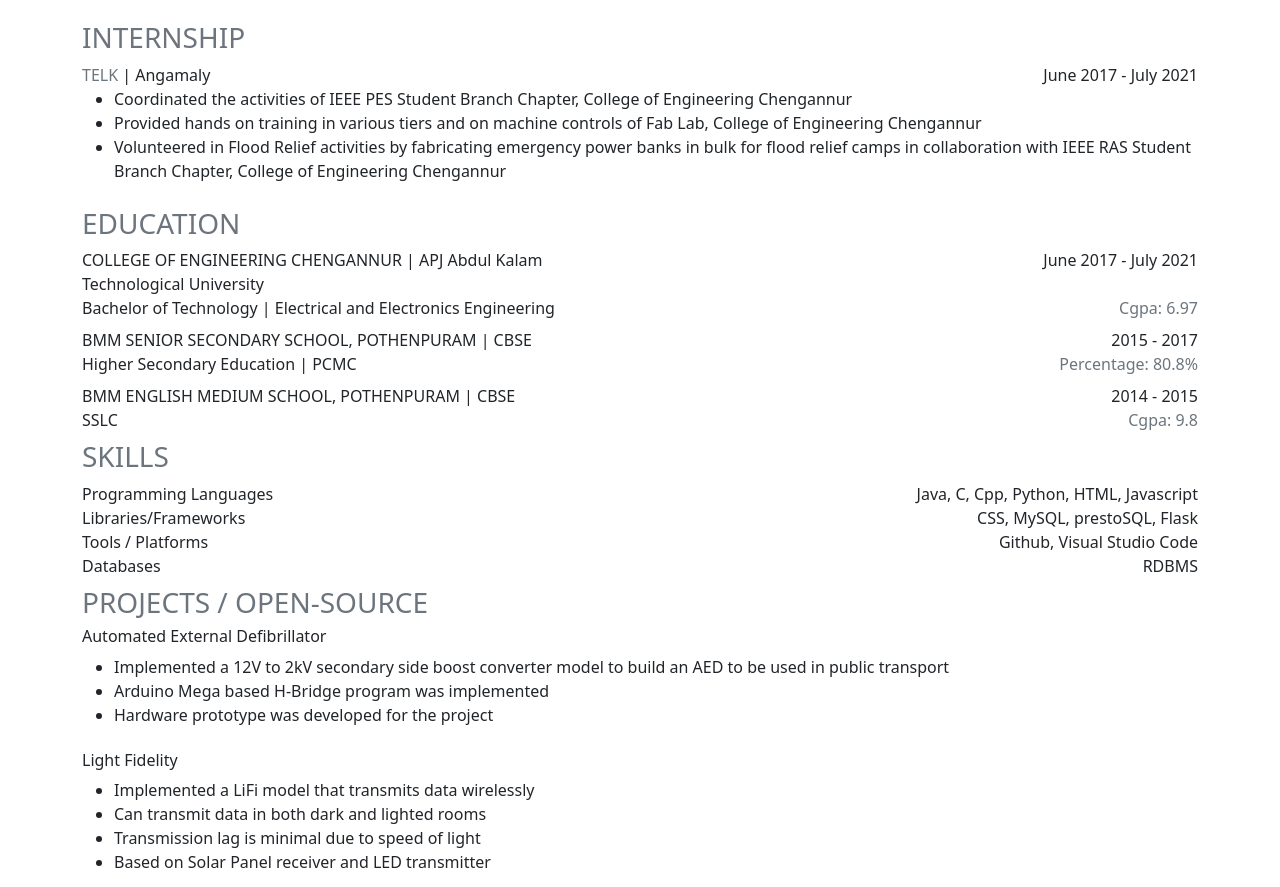
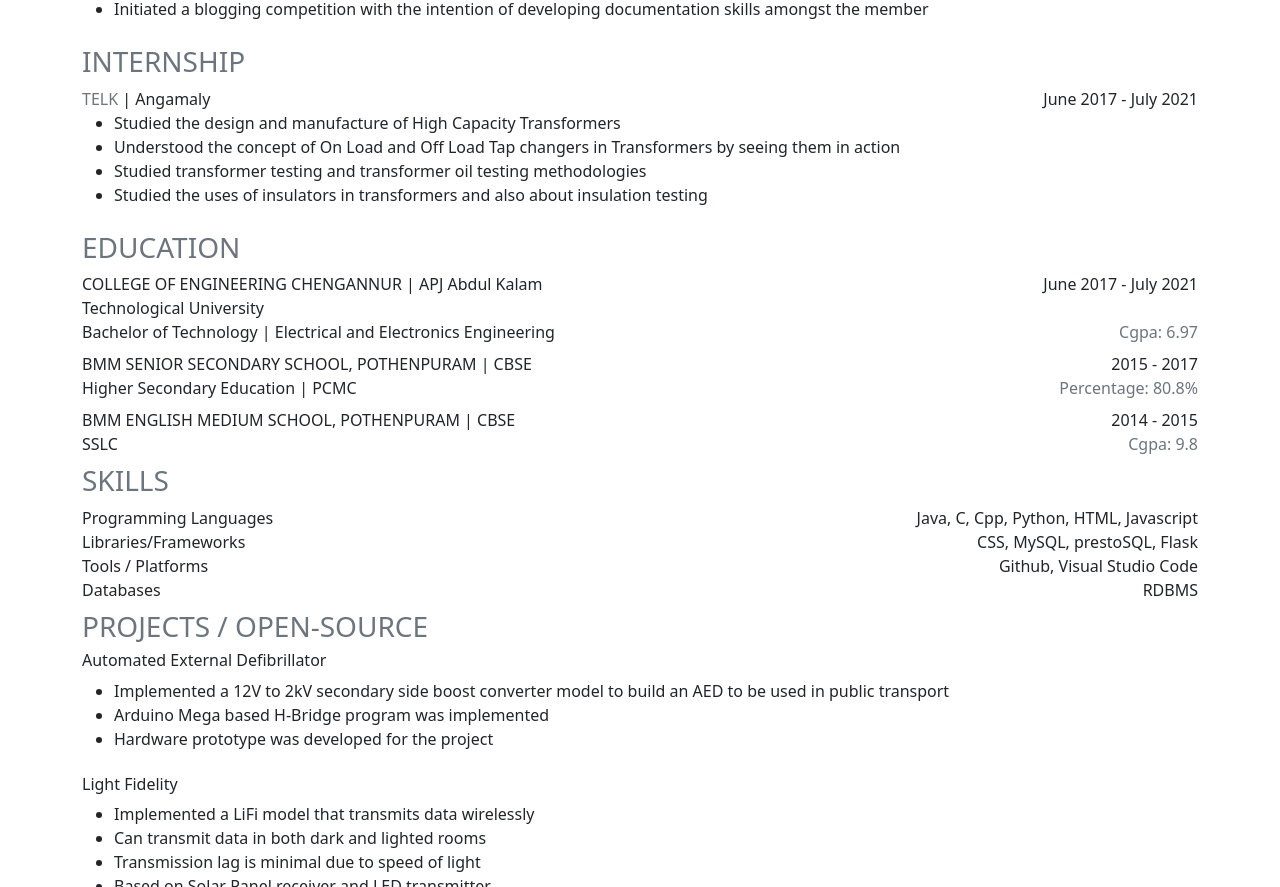
Before and after one commit to libinmv/resume, a plain HTML site: page index.html in a window 1280 px wide. Shown: the part 1126-2013 px from the top of the page. Drawn offline with nearby package versions, Linux system fonts and the light colour scheme.

Commit message:
Corrected content descriptions

```diff
--- a/index.html
+++ b/index.html
@@ -36,7 +36,8 @@
     <div class="container">
         <div class=" display-1 d-flex justify-content-center mt-2" onclick="toggleDark()">Libin Mathew Varghese</div>
         <div class="d-flex justify-content-center">
-            <p><a class="text-secondary" href="mailto:loginlive10@gmail.com">loginlive10@gmail.com</a> | <a
+            <p>
+                <a class="text-secondary" href="mailto:loginlive10@gmail.com">loginlive10@gmail.com</a> | <a
                     class="text-secondary" href="tel:+918281989880">+918281989880</a> |
                 <a class="text-secondary" href="https://goo.gl/maps/n5uB3GsSZRBQU9yE9" target="_blank"
                     rel="noopener noreferrer">Madappattu Naduvile
@@ -144,7 +145,8 @@
                         Chengannur</li>
                     <li>Volunteered in Flood Relief activities by fabricating emergency power banks in bulk for flood
                         relief
-                        camps in collaboration with IEEE RAS Student Branch Chapter, College of Engineering Chengannur
+                        camps in collaboration with IEEE RAS Student Branch Chapter,<br> College of Engineering
+                        Chengannur
                     </li>
                 </ul>
             </div>
@@ -181,15 +183,11 @@
         <div class="row mb-2">
             <div>
                 <ul>
-                    <li>Coordinated the activities of IEEE PES Student Branch Chapter, College of Engineering
-                        Chengannur</li>
-                    <li>Provided hands on training in various tiers and on machine controls of Fab Lab, College of
-                        Engineering
-                        Chengannur</li>
-                    <li>Volunteered in Flood Relief activities by fabricating emergency power banks in bulk for flood
-                        relief
-                        camps in collaboration with IEEE RAS Student Branch Chapter, College of Engineering Chengannur
-                    </li>
+                    <li>Studied the design and manufacture of High Capacity Transformers</li>
+                    <li>Understood the concept of On Load and Off Load Tap changers in Transformers by seeing them in
+                        action</li>
+                    <li>Studied transformer testing and transformer oil testing methodologies</li>
+                    <li>Studied the uses of insulators in transformers and also about insulation testing</li>
                 </ul>
             </div>
         </div>
```
